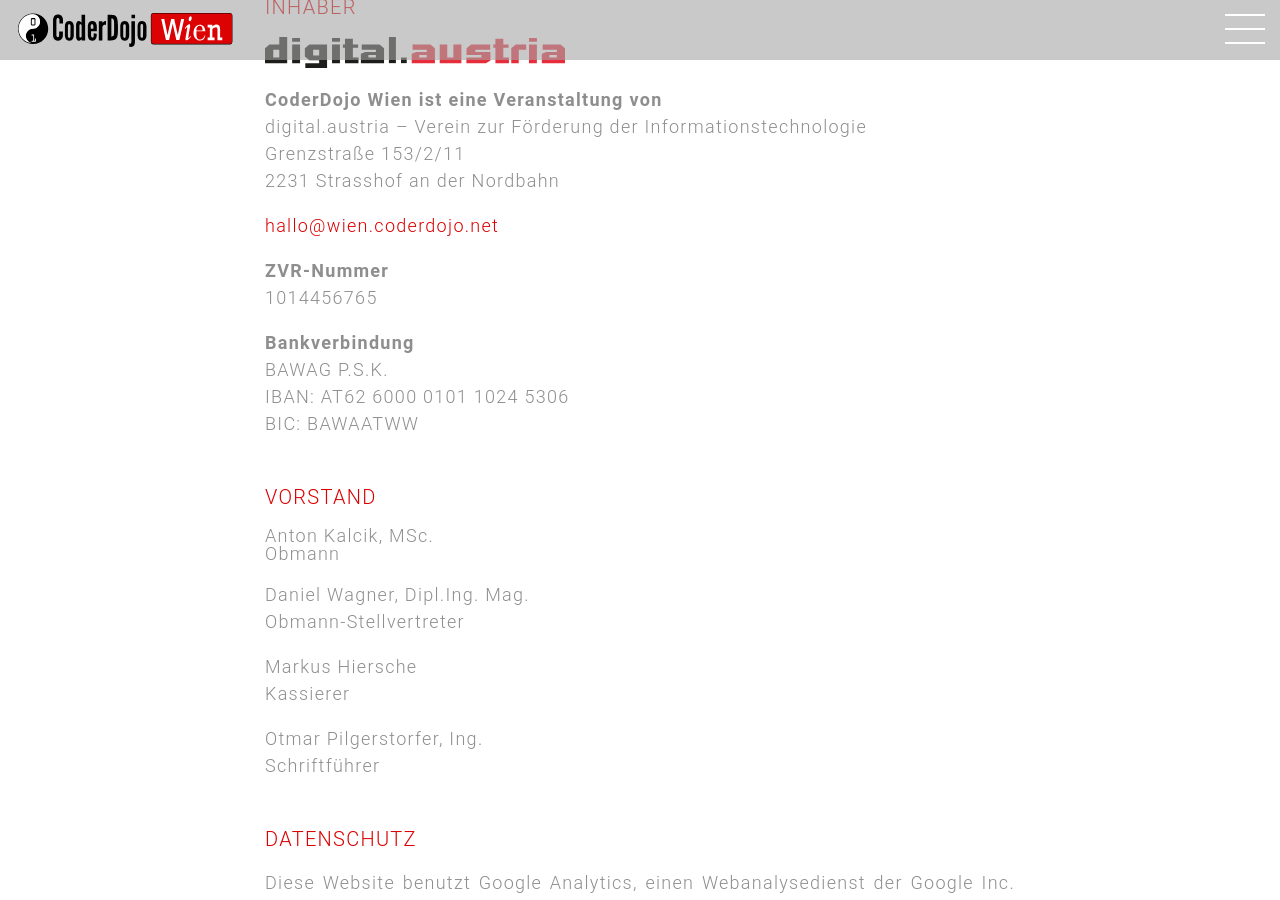
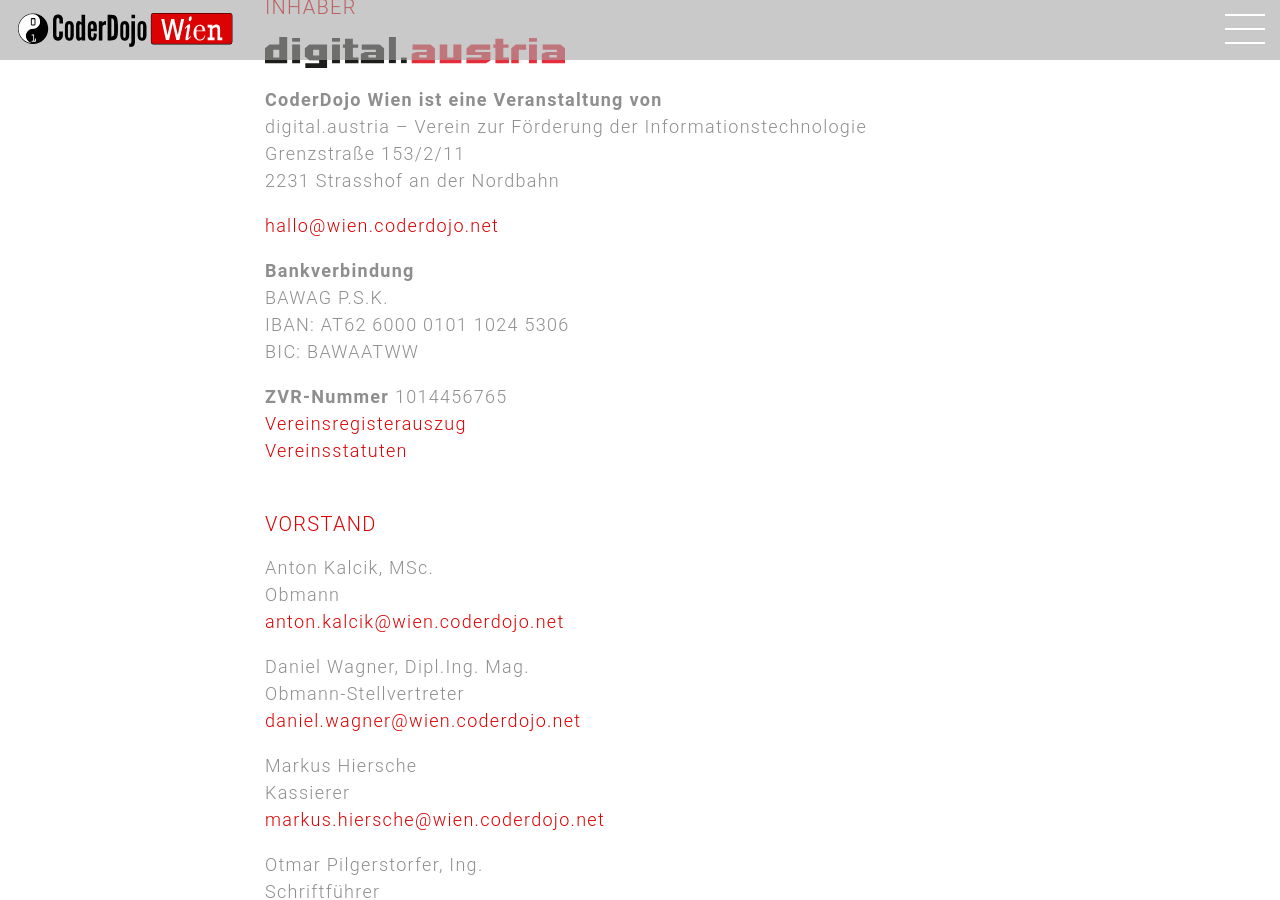
Before and after one commit to coderdojo-wien/coderdojo-wien.github.io, a Jekyll site: the page built from imprint.html, in a window 1280 px wide and 900 px high, scrolled down 1169 px. Built offline with Jekyll 4.4.1, drawn with Linux system fonts in a browser that asks for light colours; nearby versions of some CDN libraries; comment, search, counter and statistics services are not loaded.

Commit message:
Add articles of association

```diff
--- a/_data/imprint.yml
+++ b/_data/imprint.yml
@@ -1,34 +1,74 @@
 title: Impressum und Datenschutz
 
-owner-content: "<h3>Inhaber</h3><p>
-<img src=\"/images/digital.austria-logo.svg\" width=\"300\" alt=\"digital.austria logo\" style=\"margin:0\"/></p>
+owner-content: "
+<h3>Inhaber</h3>
 <p>
-<b>CoderDojo Wien ist eine Veranstaltung von</b>
-<br>
-digital.austria – Verein zur Förderung der Informationstechnologie<br/>
-Grenzstraße 153/2/11<br/>
-2231 Strasshof an der Nordbahn</p>
-<p><a href=\"mailto:hallo@wien.coderdojo.net\">hallo@wien.coderdojo.net</a></p>
-<p>
-<b>ZVR-Nummer</b>
-<br>
-1014456765
-</p>
-<p>
-<b>Bankverbindung</b>
-<br />
-BAWAG P.S.K.
-<br />
-IBAN: AT62 6000 0101 1024 5306
-<br />
-BIC: BAWAATWW
+  <img src=\"/images/digital.austria-logo.svg\" width=\"300\" alt=\"digital.austria logo\" style=\"margin:0\"/>
 </p>
 
-<h3>Vorstand</h3
-<p>Anton Kalcik, MSc.<br>Obmann</p>
-<p>Daniel Wagner, Dipl.Ing. Mag.<br>Obmann-Stellvertreter</p>
-<p>Markus Hiersche<br>Kassierer</p>
-<p>Otmar Pilgerstorfer, Ing.<br>Schriftführer</p>
+<p>
+  <b>CoderDojo Wien ist eine Veranstaltung von</b>
+  <br />
+  digital.austria – Verein zur Förderung der Informationstechnologie<br/>
+  Grenzstraße 153/2/11<br/>
+  2231 Strasshof an der Nordbahn
+</p>
+
+<p>
+  <a href=\"mailto:hallo@wien.coderdojo.net\">hallo@wien.coderdojo.net</a>
+</p>
+
+<p>
+  <b>Bankverbindung</b>
+  <br />
+  BAWAG P.S.K.
+  <br />
+  IBAN: AT62 6000 0101 1024 5306
+  <br />
+  BIC: BAWAATWW
+</p>
+
+<p>
+  <b>ZVR-Nummer</b>
+  1014456765
+  <br />
+  <a href =\"/documents/Vereinsregisterauszug.pdf\" target=\"_blank\">Vereinsregisterauszug</a>
+  <br />
+  <a href =\"/documents/Vereinsstatuten.pdf\" target=\"_blank\">Vereinsstatuten</a>
+</p>
+
+
+<h3>Vorstand</h3>
+
+<p>
+    Anton Kalcik, MSc.
+    <br />
+    Obmann
+    <br />
+    <a href=\"mailto:anton.kalcik@wien.coderdojo.net\">anton.kalcik@wien.coderdojo.net</a>
+</p>
+
+<p>
+  Daniel Wagner, Dipl.Ing. Mag.
+  <br />
+  Obmann-Stellvertreter
+  <br />
+  <a href=\"mailto:daniel.wagner@wien.coderdojo.net\">daniel.wagner@wien.coderdojo.net</a>
+</p>
+
+<p>
+  Markus Hiersche
+  <br />
+  Kassierer
+  <br />
+  <a href=\"mailto:markus.hiersche@wien.coderdojo.net\">markus.hiersche@wien.coderdojo.net</a>
+</p>
+
+<p>
+  Otmar Pilgerstorfer, Ing.
+  <br />
+  Schriftführer
+</p>
 "
 dataprotection-content: "<h3>Datenschutz</h3><p>Diese Website benutzt Google Analytics, einen Webanalysedienst der Google Inc. (\"Google\"). Google Analytics verwendet sog. \"Cookies\", Textdateien, die auf Ihrem Computer
 gespeichert werden und die eine Analyse der Benutzung der Website durch Sie ermöglichen. Die durch den Cookie erzeugten Informationen über Ihre Benutzung dieser Website (einschließlich Ihrer IP-Adresse) werden an einen Server von Google in den USA übertragen und dort gespeichert. Google wird diese Informationen benutzen, um Ihre Nutzung der Website auszuwerten, um Reports über die Websiteaktivitäten für die Websitebetreiber zusammenzustellen und um weitere mit der Websitenutzung und der Internetnutzung verbundene Dienstleistungen zu erbringen.
--- a/_includes/sections/imprint.html
+++ b/_includes/sections/imprint.html
@@ -28,5 +28,4 @@
       </div>
 
     </div>
-  </div>
 </section>
```
Also changed, not shown: 2 other files.
